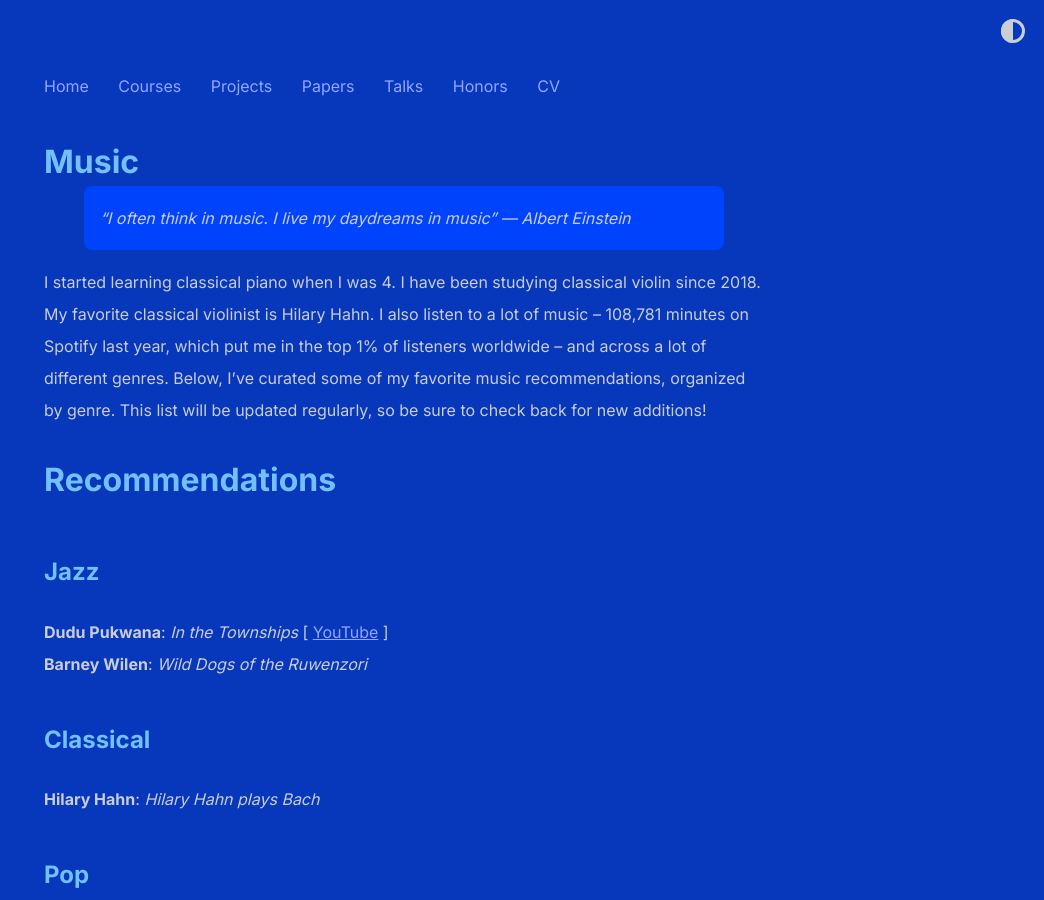
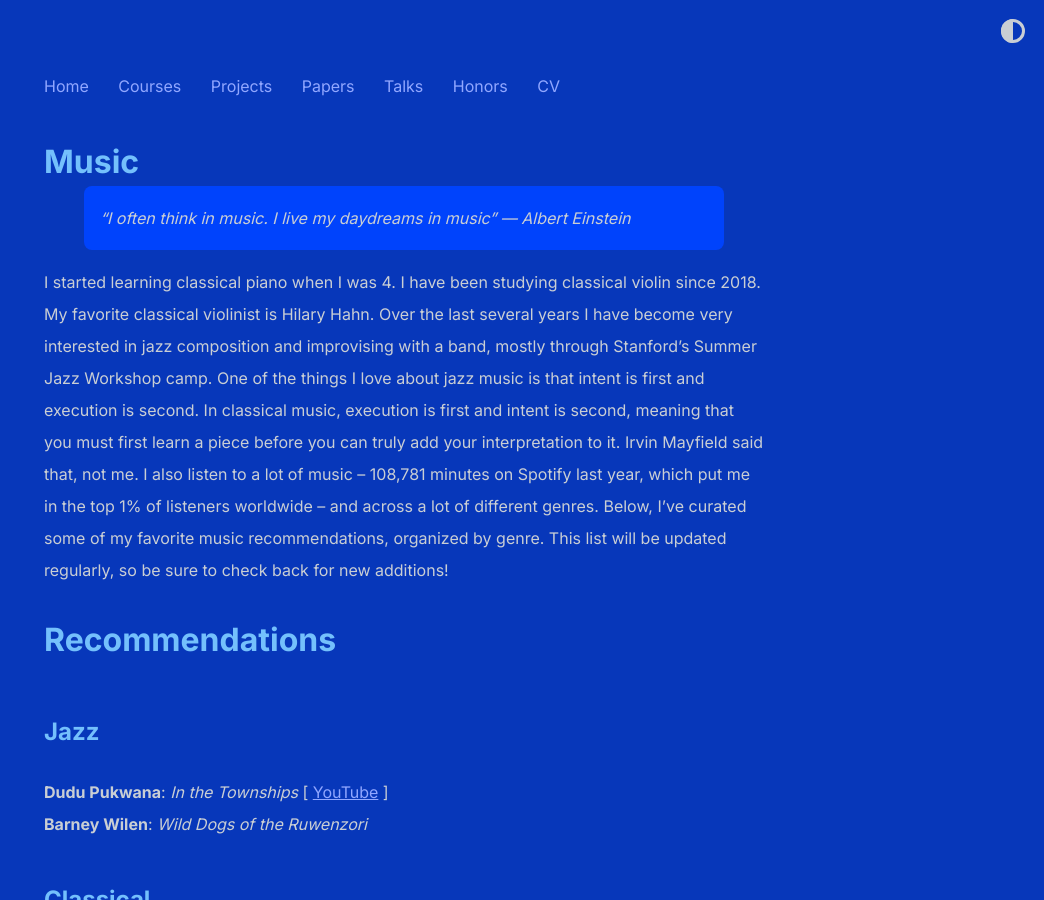
Before and after one commit to shihankanungo/shihankanungo.github.io, a Jekyll site: the page built from music.md, in a window 1280 px wide and 900 px high. Shown: the whole window, without its empty margins (236-1280 px from the left). Built offline with Jekyll 4.4.1, drawn with Linux system fonts in a browser that asks for light colours.

Commit message:
Update music.md

```diff
--- a/music.md
+++ b/music.md
@@ -4,7 +4,7 @@
 ---
 > "I often think in music. I live my daydreams in music" --- Albert Einstein
 
-I started learning classical piano when I was 4. I have been studying classical violin since 2018. My favorite classical violinist is Hilary Hahn. I also listen to a lot of music -- 108,781 minutes on Spotify last year, which put me in the top 1% of listeners worldwide -- and across a lot of different genres. Below, I’ve curated some of my favorite music recommendations, organized by genre. This list will be updated regularly, so be sure to check back for new additions!
+I started learning classical piano when I was 4. I have been studying classical violin since 2018. My favorite classical violinist is Hilary Hahn. Over the last several years I have become very interested in jazz composition and improvising with a band, mostly through Stanford's Summer Jazz Workshop camp. One of the things I love about jazz music is that intent is first and execution is second. In classical music, execution is first and intent is second, meaning that you must first learn a piece before you can truly add your interpretation to it. Irvin Mayfield said that, not me. I also listen to a lot of music -- 108,781 minutes on Spotify last year, which put me in the top 1% of listeners worldwide -- and across a lot of different genres. Below, I’ve curated some of my favorite music recommendations, organized by genre. This list will be updated regularly, so be sure to check back for new additions!
 <br>
 
 # Recommendations
```
